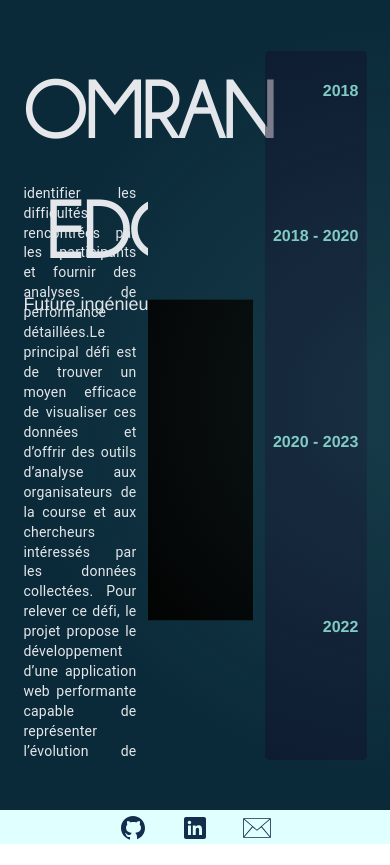
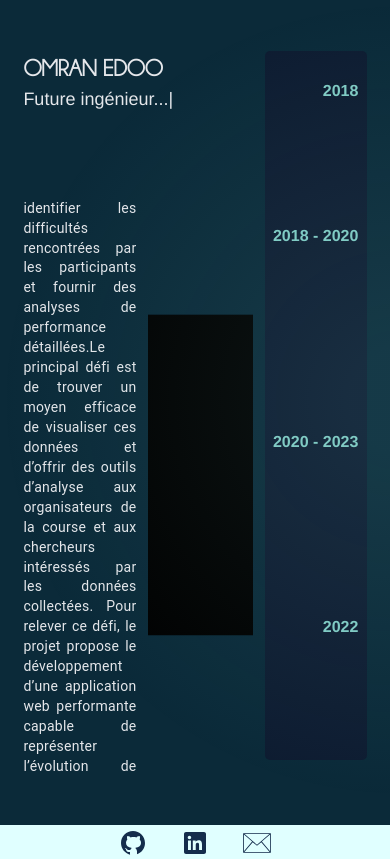
Before and after one commit to OmranEdoo/portefolio, a Vue app: page / in a window 390 px wide. Shown: the top 865 px of the page. Built offline with nearby package versions, Linux system fonts and the light colour scheme.

Commit message:
debut du responsive

```diff
--- a/src/App.vue
+++ b/src/App.vue
@@ -115,7 +115,7 @@ body,
 
 .fullPad {
   display: grid;
-  grid-template: 6vh 16vh 68vh 6vh 4vh / 3vw 29vw 27vw 26vw 3vw;
+  grid-template: 6vh minmax(150px, 16vh) 68vh 6vh 4vh / 3vw 29vw 27vw 26vw 3vw;
   column-gap: 3vw;
 }
 
@@ -167,7 +167,7 @@ body,
 #blaze {
   text-transform: uppercase;
   font-family: title;
-  font-size: 80px;
+  font-size: 6vw;
 }
 
 .v-navigation-drawer__content::-webkit-scrollbar-track {
```
